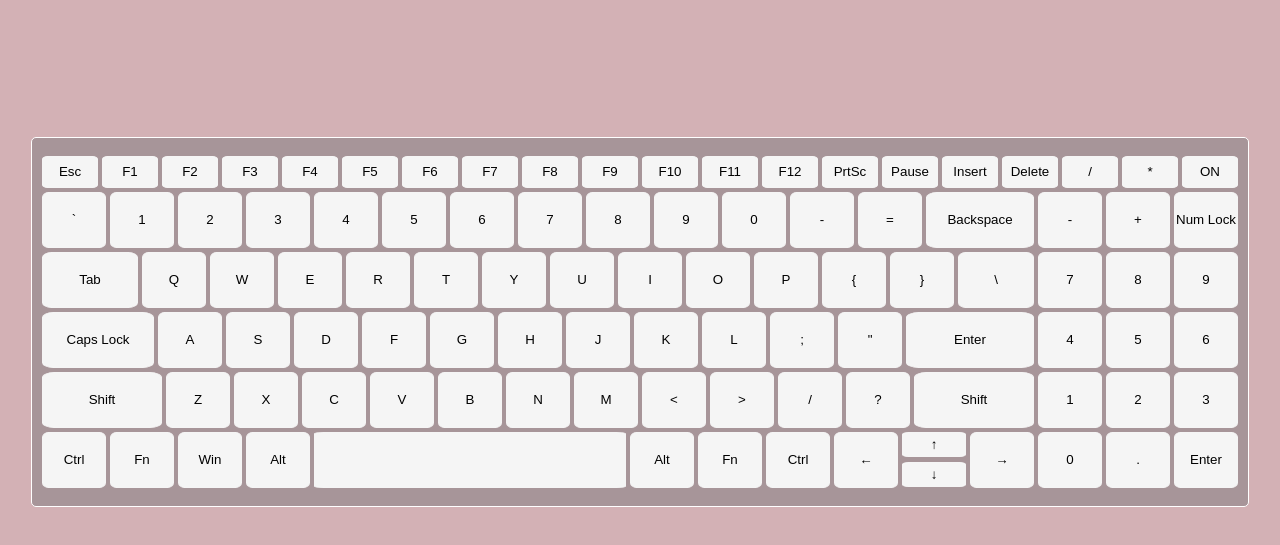
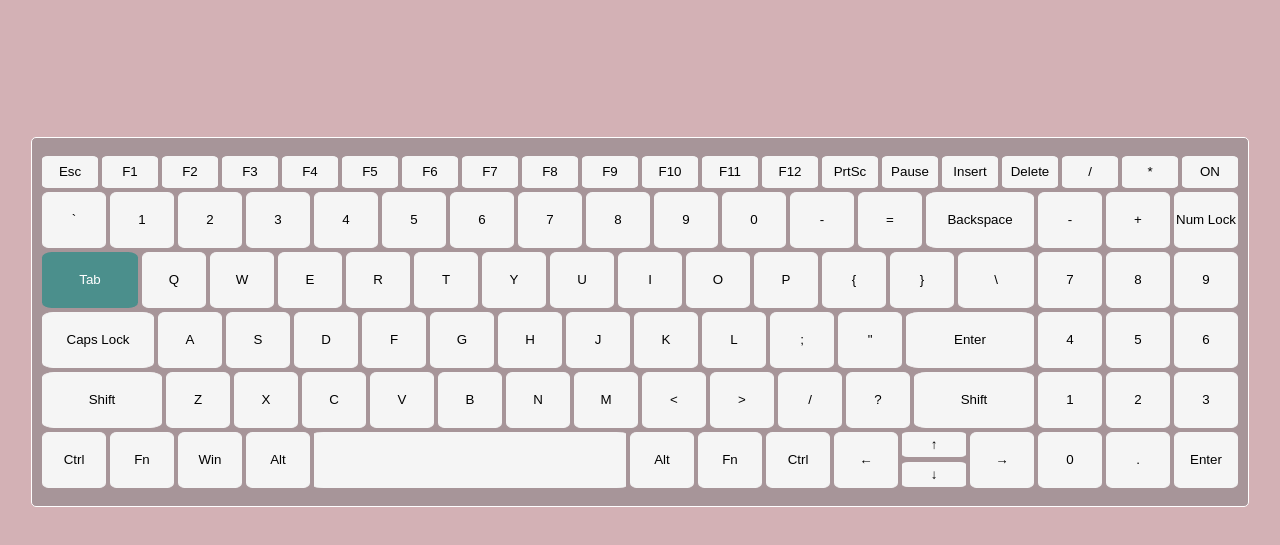
Before and after one commit to buffaloss/Front-End-Challenge, a plain HTML site: page index.html in a window 1280 px wide. Both pictures are taken after a click on the button "Tab". Shown: the part 241-786 px from the top of the page. Drawn offline with Linux system fonts and the light colour scheme.

Commit message:
2nd task

```diff
--- a/index.js
+++ b/index.js
@@ -0,0 +1,19 @@
+const buttons = document.querySelectorAll(".keys");
+
+for (let i = 0 ; i < buttons.length; i++) {
+  buttons[i].addEventListener("mousedown", function() {
+    const button = buttons[i];
+    button.classList.add("blue");
+  });
+
+  buttons[i].addEventListener("mouseup", function() {
+    const button = buttons[i];
+    button.classList.remove("blue");
+    button.classList.add("green");
+  });
+
+  buttons[i].addEventListener("mouseleave", function() {
+    const button = buttons[i];
+    button.classList.remove("blue");
+  });
+}
--- a/styles.css
+++ b/styles.css
@@ -74,6 +74,20 @@ h1 {
 }
 
 
+.keys.blue {
+    background-color: #2C365E;
+    color:white;
+    border: #2C365E;
+
+}
+
+.keys.green {
+    background-color: #4B8F8C;
+    color:white;
+    border: #4B8F8C;
+}
+
+
 .first-row-keys {
     height:2rem;
     width:3.5rem;
```
